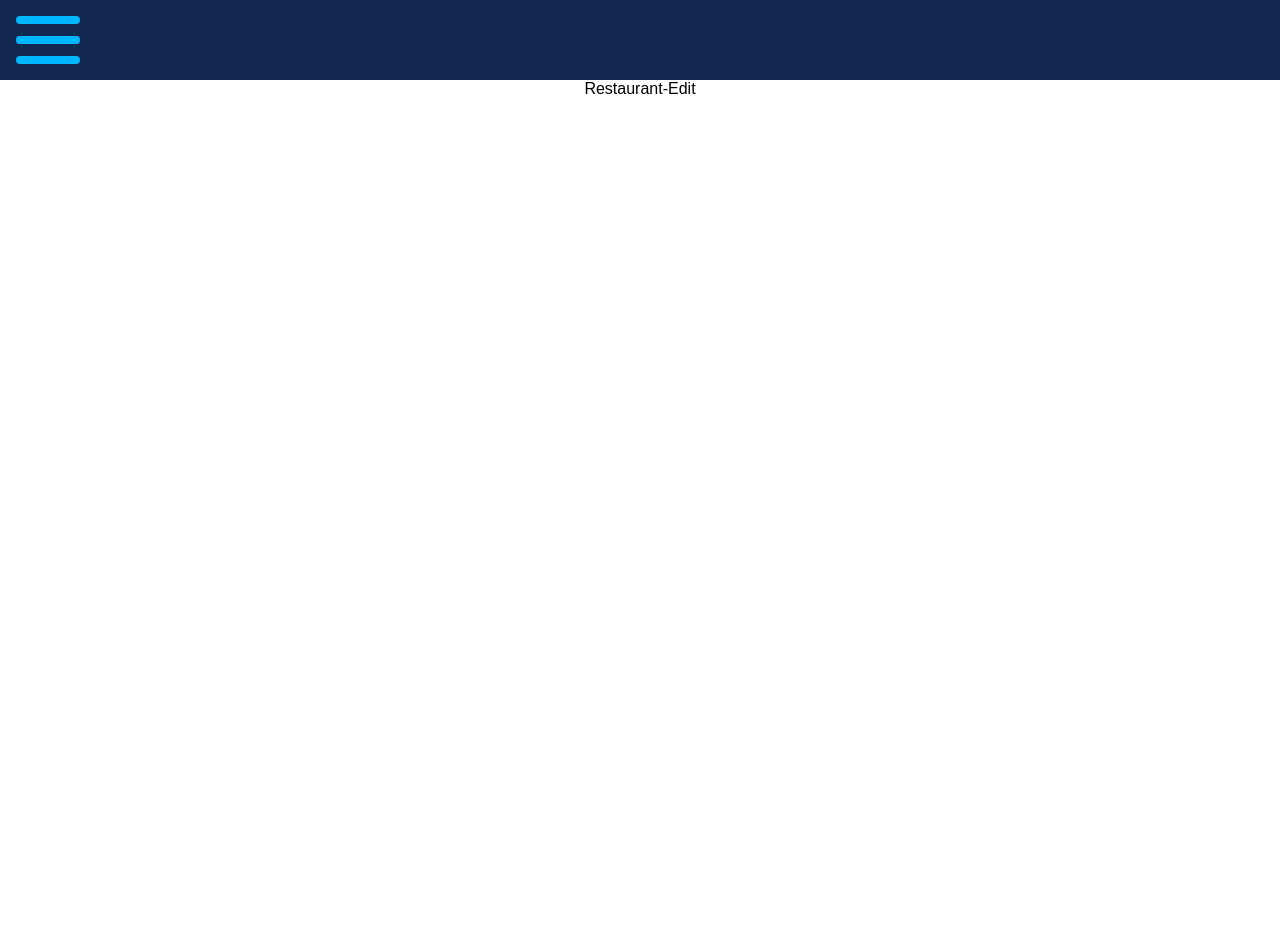
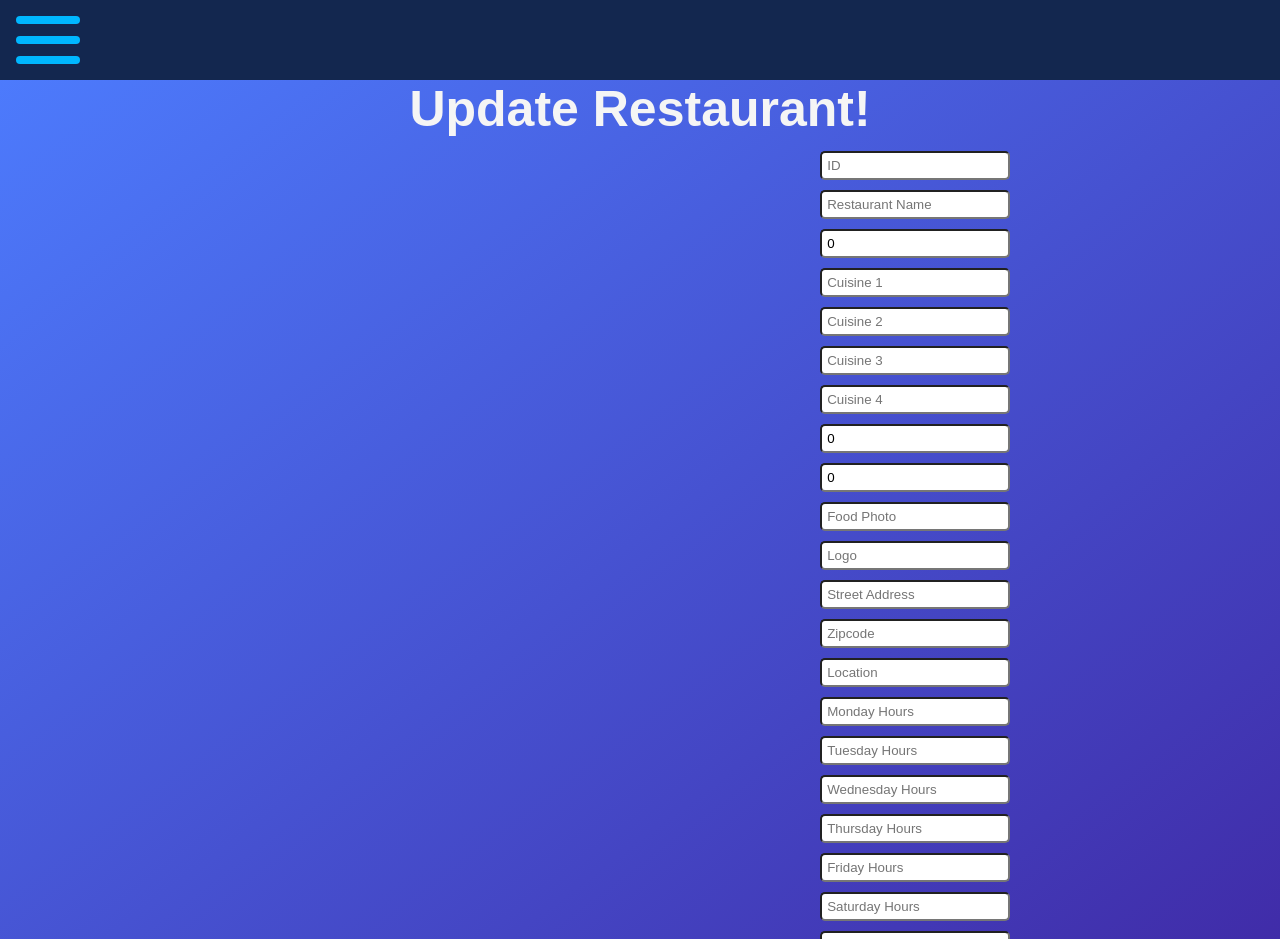
Before and after one commit to NickFasulo/ny-top-cuisine, a React (Create React App) app in the folder client/: page /1/edit in a window 1280 px wide. Shown: the top 939 px of the page. Before the commit the page ends 800 px from the top, so only its background shows below. Built offline with nearby package versions, Linux system fonts and the light colour scheme; no server answers.

Commit message:
Fix server, finish update and delete page

```diff
--- a/client/src/screens/Restaurant-Create-Update/Restaurant-Create-Update.css
+++ b/client/src/screens/Restaurant-Create-Update/Restaurant-Create-Update.css
@@ -13,7 +13,11 @@
     border-radius: 5px;
   }
   .background {
-    background-image: url(https://github.com/individual-ism/api-project/raw/main/Ukraine_Flag.jpg);
+    background-image: linear-gradient(
+    to bottom right,
+    rgb(77, 125, 255),
+    rgba(50, 27, 160, 0.935)
+  );
     height: 120vh;
     width: 100vw;
     position: absolute;
--- a/client/src/screens/Restaurant-Create-Update/Restaurant-Create.jsx
+++ b/client/src/screens/Restaurant-Create-Update/Restaurant-Create.jsx
@@ -26,6 +26,7 @@ export default function Create() {
         Sunday: '',
     })
     const [restaurant, setRestaurant] = useState({
+        _id: '63cfd071dfa5a4d5e89ac498',
         name: '',
         phone_number: 0,
         cuisines: ["","","",""],
@@ -150,6 +151,14 @@ export default function Create() {
     <div className="background">
         <h1 className='createTitle'>Create A Restaurant!</h1>
       <form className="createForm" onSubmit={handleSubmit}>
+      <input
+          type="text"
+          className='inputs'
+          placeholder="ID"
+          name="_id"
+          value={restaurant._id}
+          onChange={handleChange}
+        />
         <input
           type="text"
           className='inputs'
--- a/client/src/screens/Restaurant-Create-Update/Restaurant-Edit.jsx
+++ b/client/src/screens/Restaurant-Create-Update/Restaurant-Edit.jsx
@@ -1,12 +1,349 @@
 import './Restaurant-Create-Update.css'
 import { useState,useEffect } from 'react'
 import { useNavigate,useParams } from 'react-router-dom'
+import { updateRestaurant,getRestaurant } from '../../services/restaurants';
 
 export default function Edit() {
-    const [restaurant,setRestaurant] = useState({
+    let navigate = useNavigate();
+    const { id } = useParams()
+    const [cuisine,setCuisine] = useState({
+        cuisine1: "",
+        cuisine2: "",
+        cuisine3: "",
+        cuisine4: "",
+    })
+    const [addresS,setAddresS] = useState({
+        location: "",
+        zip: "",
+        addy: "",
+    })
+    const [ hours,setHours ] = useState({
+        Monday: '',
+        Tuesday: '',
+        Wednesday: '',
+        Thursday: '',
+        Friday: '',
+        Saturday: '',
+        Sunday: '',
+    })
+    const [restaurant, setRestaurant] = useState({
+        _id: '',
+        name: '',
+        phone_number: 0,
+        cuisines: [],
+        dollar_signs: 0,
+        weighted_rating_value: 0,
+        food_photos: [""],
+        logo_photos: [""],
+        address: {
+            street_addr: "",
+            city: "",
+            state: "",
+            zipcode: "",
+            country: "",
+            lat: 40.73681259,
+            lon: -73.93226624,
+            street_addr_2: "",
+            latitude: 40.73681259,
+            longitude: -73.93226624
+        },
+        local_hours: {
+            operational: {
+                Monday: "",
+                Tuesday: "",
+                Wednesday: "",
+                Thursday: "",
+                Friday: "",
+                Saturday: "",
+                Sunday: "",
+            },
+            delivery: {
+                Monday: "06:00AM - 06:30PM",
+                Tuesday: "06:00AM - 06:30PM",
+                Wednesday: "06:00AM - 06:30PM",
+                Thursday: "06:00AM - 06:30PM",
+                Friday: "06:00AM - 06:30PM",
+                Saturday: "06:00AM - 06:30PM",
+                Sunday: "06:00AM - 06:30PM",
+            },
+            pickup: {
+                Monday: "Closed",
+                Tuesday: "Closed",
+                Wednesday: "Closed",
+                Thursday: "Closed",
+                Friday: "Closed",
+                Saturday: "Closed",
+                Sunday: "Closed",
+            },
+            dine_in: {
+                Monday: "06:00AM - 06:30PM",
+                Tuesday: "06:00AM - 06:30PM",
+                Wednesday: "06:00AM - 06:30PM",
+                Thursday: "06:00AM - 06:30PM",
+                Friday: "06:00AM - 06:30PM",
+                Saturday: "06:00AM - 06:30PM",
+                Sunday: "06:00AM - 06:30PM",
+            }
+        },
+        id: 0,
+        type: "restaurant",
+        description: "",
+        store_photos: [""],
+        pickup_enabled: false,
+        delivery_enabled: true,
+        is_open: true,
+        offers_first_party_delivery: false,
+        offers_third_party_delivery: true,
+        miles: 0.4561412708419147,
+        aggregated_rating_count: 25,
+        supports_upc_codes: false,
+        __v: 0
+  });
+  const fetchRestaurant = async() => {
+    const oneRest = await getRestaurant(id)
+    setRestaurant(oneRest)
+    setCuisine((prev) => ({
+        ...prev,
+        cuisine1:oneRest.cuisines[0],cuisine2:oneRest.cuisines[1],cuisine3:oneRest.cuisines[2],cuisine4:oneRest.cuisines[3]
+      }));
+    setAddresS((prev) => ({
+    ...prev,
+    addy:oneRest.address.zipcode, location:oneRest.address.city, zip:oneRest.address.street_addr
+    }));
+    setHours((prev) => ({
+        ...prev,
+        Monday:oneRest.local_hours.operational.Monday,Tuesday:oneRest.local_hours.operational.Tuesday,Wednesday:oneRest.local_hours.operational.Wednesday,Thursday:oneRest.local_hours.operational.Thursday,Friday:oneRest.local_hours.operational.Friday,Saturday:oneRest.local_hours.operational.Saturday,Sunday:oneRest.local_hours.operational.Sunday
+      }));
+}
 
-    })
+  useEffect(() => {
+    fetchRestaurant()
+}, [id])
+
+
+  const handleSubmit = async (e) => {
+    e.preventDefault();
+    let response = await updateRestaurant(id, restaurant);
+    console.log(response)
+    navigate(`/${response._id}`, { replace: true });
+  };
+
+
+  const handleChange = (e) => {
+    const { value, name } = e.target;
+    setRestaurant((prev) => ({
+      ...prev,
+      [name]: value,
+    }));
+  };
+  const handleChangeC = (e) => {
+    const { value, name } = e.target;
+    setCuisine((prev) => ({
+      ...prev,
+      [name]: value,
+    }));
+    setRestaurant((prev) => ({
+        ...prev,
+        cuisines: [cuisine.cuisine1,cuisine.cuisine2,cuisine.cuisine3,cuisine.cuisine4]
+      }));
+  };
+  const handleChangeA = (e) => {
+    const { value, name } = e.target;
+    setAddresS((prev) => ({
+      ...prev,
+      [name]: value,
+    }));
+    setRestaurant((prev) => ({
+        ...prev,
+        address: { street_addr:addresS.addy, city:addresS.location, zipcode:addresS.zip}
+      }));
+  };
+  const handleChangeH = (e) => {
+    const { value, name } = e.target;
+    setHours((prev) => ({
+      ...prev,
+      [name]: value,
+    }));
+    setRestaurant((prev) => ({
+        ...prev,
+        local_hours: {operational: {Monday:hours.Monday,Tuesday:hours.Tuesday,Wednesday:hours.Wednesday,Thursday:hours.Thursday,Friday:hours.Friday,Saturday:hours.Saturday,Sunday:hours.Sunday,}}
+      }));
+  };
+
   return (
-    <div>Restaurant-Edit</div>
-  )
+    <div className="background">
+        <h1 className='createTitle'>Update Restaurant!</h1>
+      <form className="createForm" onSubmit={handleSubmit}>
+      <input
+          type="text"
+          className='inputs'
+          placeholder="ID"
+          name="_id"
+          value={restaurant._id}
+          onChange={handleChange}
+        />
+        <input
+          type="text"
+          className='inputs'
+          placeholder="Restaurant Name"
+          name="name"
+          value={restaurant.name}
+          onChange={handleChange}
+        />
+        <input
+          type="text"
+          className='inputs'
+          placeholder="Phone Number"
+          name="phone_number"
+          value={restaurant.phone_number}
+          onChange={handleChange}
+        />
+        <input
+          type="text"
+          className='inputs'
+          placeholder="Cuisine 1"
+          name="cuisine1"
+          value={cuisine.cuisine1}
+          onChange={handleChangeC}
+        />
+        <input
+          type="text"
+          className='inputs'
+          placeholder="Cuisine 2"
+          name="cuisine2"
+          value={cuisine.cuisine2}
+          onChange={handleChangeC}
+        />
+        <input
+          type="text"
+          className='inputs'
+          placeholder="Cuisine 3"
+          name="cuisine3"
+          value={cuisine.cuisine3}
+          onChange={handleChangeC}
+        />
+        <input
+          type="text"
+          className='inputs'
+          placeholder="Cuisine 4"
+          name="cuisine4"
+          value={cuisine.cuisine4}
+          onChange={handleChangeC}
+        />
+        <input
+          type="text"
+          className='inputs'
+          placeholder="Price Value"
+          name="dollar_signs"
+          value={restaurant.dollar_signs}
+          onChange={handleChange}
+        />
+        <input
+          type="text"
+          className='inputs'
+          placeholder="Rating"
+          name="weighted_rating_value"
+          value={restaurant.weighted_rating_value}
+          onChange={handleChange}
+        />
+        <input
+          type="text"
+          className='inputs'
+          placeholder="Food Photo"
+          name="food_photos"
+          value={restaurant.food_photos}
+          onChange={handleChange}
+        />
+        <input
+          type="text"
+          className='inputs'
+          placeholder="Logo"
+          name="logo_photos"
+          value={restaurant.logo_photos}
+          onChange={handleChange}
+        />
+        <input
+          type="text"
+          className='inputs'
+          placeholder="Street Address"
+          name="addy"
+          value={addresS.addy}
+          onChange={handleChangeA}
+        />
+        <input
+          type="text"
+          className='inputs'
+          placeholder="Zipcode"
+          name="zip"
+          value={addresS.zip}
+          onChange={handleChangeA}
+        />
+        <input
+          type="text"
+          className='inputs'
+          placeholder="Location"
+          name="location"
+          value={addresS.location}
+          onChange={handleChangeA}
+        />
+        <input
+          type="text"
+          className='inputs'
+          placeholder="Monday Hours"
+          name="Monday"
+          value={hours.Monday}
+          onChange={handleChangeH}
+        />
+        <input
+          type="text"
+          className='inputs'
+          placeholder="Tuesday Hours"
+          name="Tuesday"
+          value={hours.Tuesday}
+          onChange={handleChangeH}
+        />
+        <input
+          type="text"
+          className='inputs'
+          placeholder="Wednesday Hours"
+          name="Wednesday"
+          value={hours.Wednesday}
+          onChange={handleChangeH}
+        />
+        <input
+          type="text"
+          className='inputs'
+          placeholder="Thursday Hours"
+          name="Thursday"
+          value={hours.Thursday}
+          onChange={handleChangeH}
+        />
+        <input
+          type="text"
+          className='inputs'
+          placeholder="Friday Hours"
+          name="Friday"
+          value={hours.Friday}
+          onChange={handleChangeH}
+        />
+        <input
+          type="text"
+          className='inputs'
+          placeholder="Saturday Hours"
+          name="Saturday"
+          value={hours.Saturday}
+          onChange={handleChangeH}
+        />
+        <input
+          type="text"
+          className='inputs'
+          placeholder="Sunday Hours"
+          name="Sunday"
+          value={hours.Sunday}
+          onChange={handleChangeH}
+        />
+        <button className='inputs' type="submit">Submit</button>
+      </form>
+    </div>
+  );
 }
--- a/client/src/screens/Restaurant-Detail/Restaurant-Detail.jsx
+++ b/client/src/screens/Restaurant-Detail/Restaurant-Detail.jsx
@@ -1,6 +1,6 @@
 import { useState,useEffect } from 'react'
 import './Restaurant-Detail.css'
-import { useParams,useNavigate } from 'react-router-dom'
+import { useParams,useNavigate,Link } from 'react-router-dom'
 import { getRestaurant, deleteRestaurant } from '../../services/restaurants'
 import { Configuration, OpenAIApi } from "openai";
 
@@ -91,8 +91,8 @@ export default function RestaurantDetail() {
                 <li key='12' className='detailCuisineList'>{`Price Rating: 💰${restaurant.dollar_signs}`}</li>
                 <li key='13' className='detailCuisineList'>{`Rating: ⭐${restaurant.weighted_rating_value}`}</li>
             </ul>
-            <button className='detailButtons'>Edit Restaurant</button>
-            <button className='detailButtons'>Delete Restaurant</button>
+            <Link to={`/${id}/edit`}><button className='detailButtons'>Edit Restaurant</button></Link>
+            <button className='detailButtons' onClick={deleteRestaurants}>Delete Restaurant</button>
             </div>
             <h2 className='cuisineTitle' id='aiTitle'>{`Why NYTC Loves ${restaurant.name}`}</h2>
             <div className='aiBox'>
```
Also changed, not shown: 1 other file (tests, documents, lock files or other folders).
